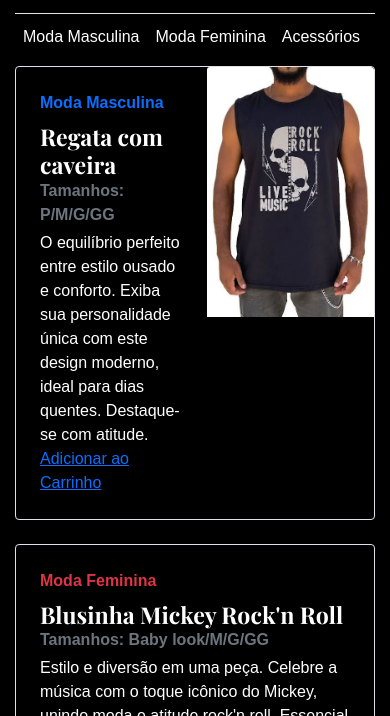
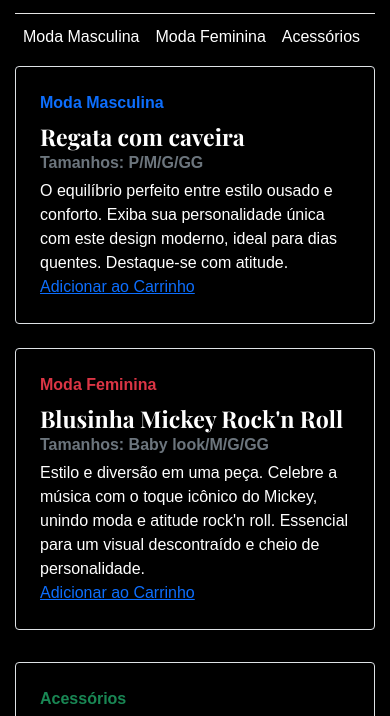
Before and after one commit to GleisonAmorim/Atividade-M4S2-RockStore-, a plain HTML site: page index.html in a window 390 px wide. Shown: the part 50-766 px from the top of the page. Drawn offline with nearby package versions, Linux system fonts and the light colour scheme.

Commit message:
Update blog.css

```diff
--- a/assets/dist/css/blog.css
+++ b/assets/dist/css/blog.css
@@ -154,11 +154,6 @@ h1, h2, h3, h4, h5, h6 {
     height: auto; /* Ajuste para a altura ser automática em telas menores */
   }
 
-  /* Exibir a div oculta em telas menores */
-  .d-lg-block {
-    display: block !important;
-  }
-@media (max-width: 767px) {
   .col-md-6 {
     flex-direction: column !important;
   }
```
